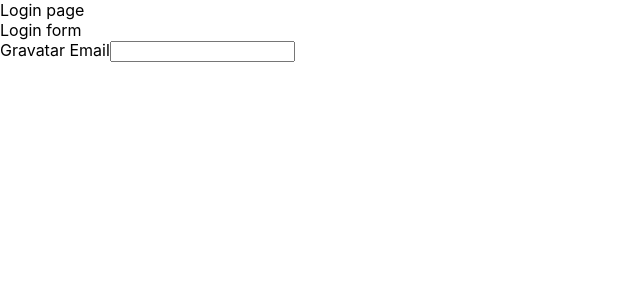
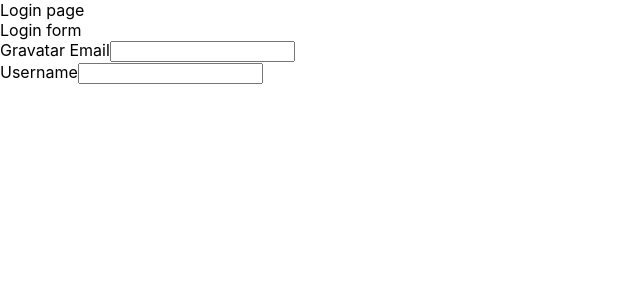
Before and after one commit to and-stuber/fohat_frontend, a React (Create React App) app: page / in a window 1280 px wide. Shown: the top 300 px of the page, without its empty margins (0-640 px from the left). Built offline with nearby package versions, Linux system fonts and the light colour scheme.

Commit message:
Name field add.

```diff
--- a/src/components/LoginForm.jsx
+++ b/src/components/LoginForm.jsx
@@ -23,7 +23,7 @@ class LoginForm extends React.Component {
       <div className="login-form-container">
         Login form
         <div className="form-group">
-          <label htmlFor="Email">Gravatar Email</label>
+          <label htmlFor="email">Gravatar Email</label>
           <input
             type="email"
             name="email"
@@ -32,6 +32,17 @@ class LoginForm extends React.Component {
             onChange={ this.handleChange }
           />
         </div>
+        <div className="form-group">
+          <label htmlFor="name">Username</label>
+          <input
+            type="text"
+            name="name"
+            className="form-control"
+            value={name}
+            onChange={ this.handleChange }
+          />
+        </div>
+
       </div>
     )
   }
```
